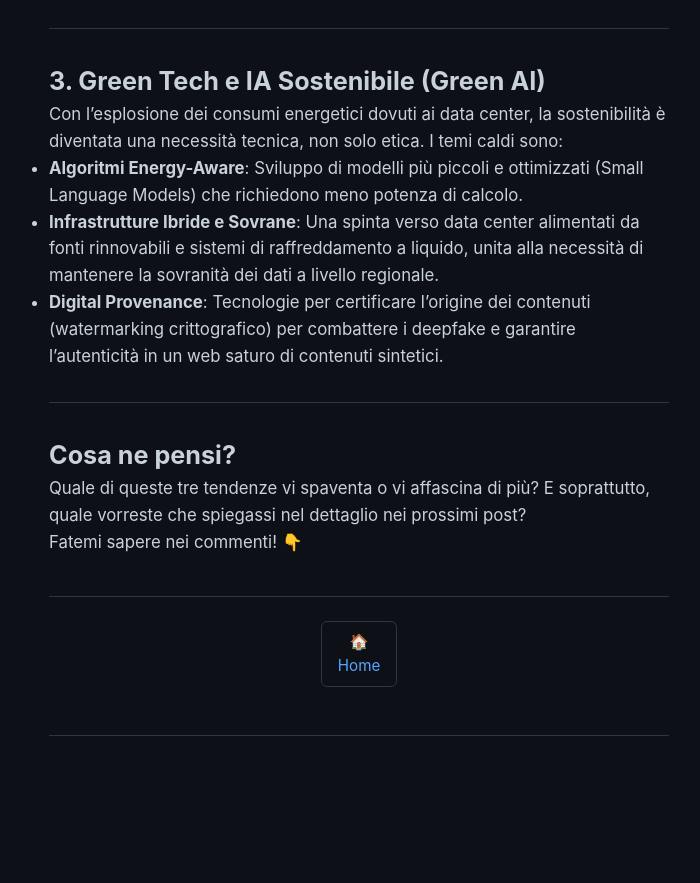
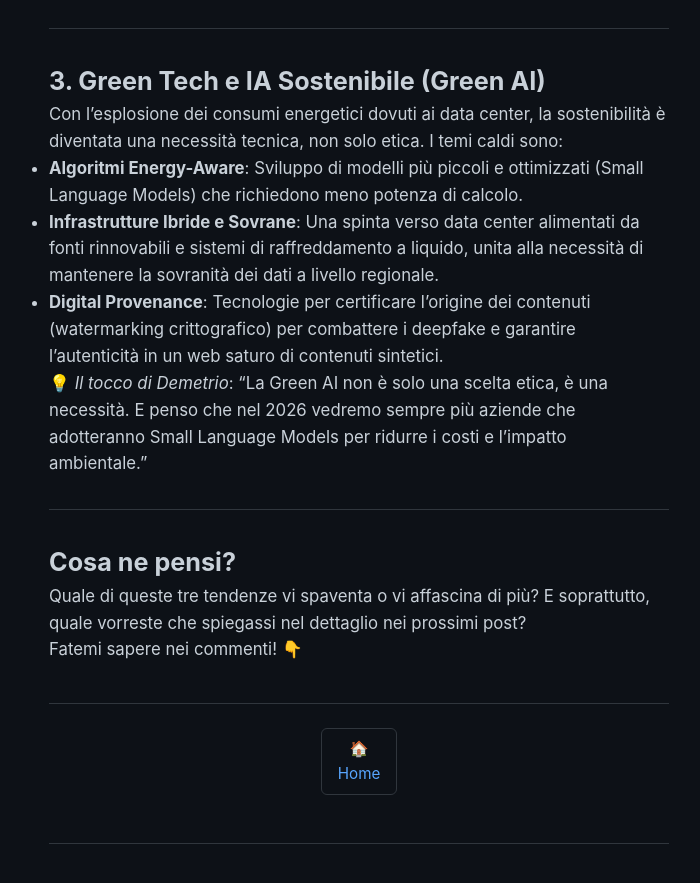
Before and after one commit to DemPago/DemPago.github.io, a Jekyll site: the page built from _posts/2026-02-15-primo-post.md, in a window 1280 px wide and 900 px high, scrolled down 1544 px. Shown: the top 883 px of the window, without its empty margins (405-1105 px from the left). Built offline with Jekyll 4.4.1, drawn with Linux system fonts in a browser that asks for light colours; comment, search, counter and statistics services are not loaded; before the commit the page ends 2336 px from its top, so only the background shows below that.

Commit message:
Add Il tocco di Demetrio to point 3

```diff
--- a/_posts/2026-02-15-primo-post.md
+++ b/_posts/2026-02-15-primo-post.md
@@ -49,6 +49,8 @@ Con l'esplosione dei consumi energetici dovuti ai data center, la sostenibilità
 - **Infrastrutture Ibride e Sovrane**: Una spinta verso data center alimentati da fonti rinnovabili e sistemi di raffreddamento a liquido, unita alla necessità di mantenere la sovranità dei dati a livello regionale.
 - **Digital Provenance**: Tecnologie per certificare l'origine dei contenuti (watermarking crittografico) per combattere i deepfake e garantire l'autenticità in un web saturo di contenuti sintetici.
 
+💡 *Il tocco di Demetrio*: "La Green AI non è solo una scelta etica, è una necessità. E penso che nel 2026 vedremo sempre più aziende che adotteranno Small Language Models per ridurre i costi e l'impatto ambientale."
+
 ---
 
 ## Cosa ne pensi?
```
